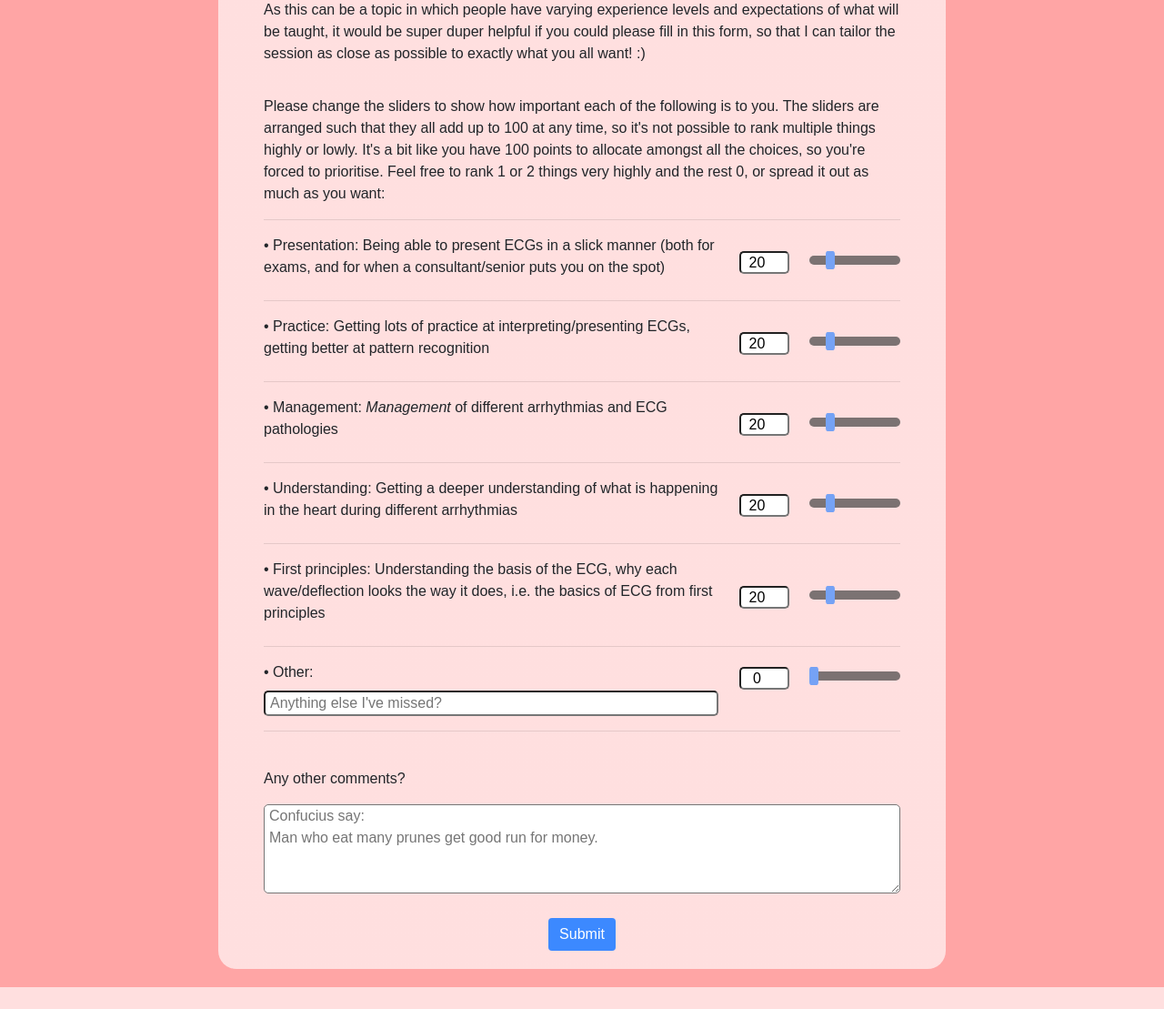
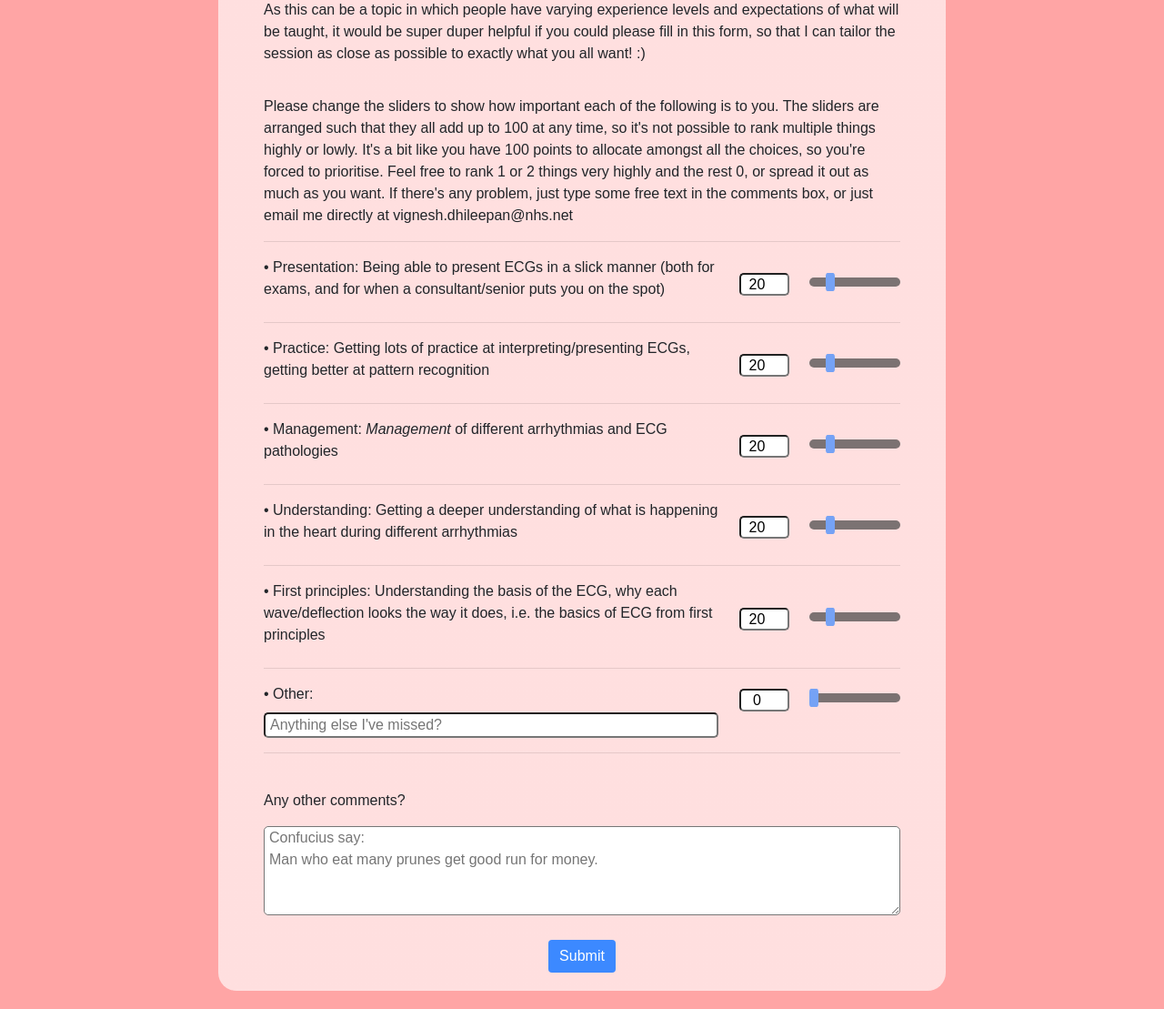
Before and after one commit to Vigoxin/ecg-teaching-questionnaire, a Flask app: page / in a window 1280 px wide. Shown: the part 239-1348 px from the top of the page at 91% size. Before the commit the page ends 1324 px from the top, so only its background shows below. Run offline with Flask 2, Linux system fonts and the light colour scheme; some libraries are stand-ins or nearby versions.

Commit message:
changed text in index.html

```diff
--- a/templates/index.html
+++ b/templates/index.html
@@ -11,7 +11,7 @@
 
 			<form action='response'>
 
-				<p>Please change the sliders to show how important each of the following is to you. The sliders are arranged such that they all add up to 100 at any time, so it's not possible to rank multiple things highly or lowly. It's a bit like you have 100 points to allocate amongst all the choices, so you're forced to prioritise. Feel free to rank 1 or 2 things very highly and the rest 0, or spread it out as much as you want:</p>
+				<p>Please change the sliders to show how important each of the following is to you. The sliders are arranged such that they all add up to 100 at any time, so it's not possible to rank multiple things highly or lowly. It's a bit like you have 100 points to allocate amongst all the choices, so you're forced to prioritise. Feel free to rank 1 or 2 things very highly and the rest 0, or spread it out as much as you want. If there's any problem, just type some free text in the comments box, or just email me directly at vignesh.dhileepan@nhs.net</p>
 
 				{%for i in range(1, lenq+1)%}
 					<hr>
--- a/templates/thankyou.html
+++ b/templates/thankyou.html
@@ -3,6 +3,8 @@
 {% block content %}
 
 <p>Thanks, see you on Wednesday!</p>
+
+<p>Your answers:</p>
 <ul>
 	{% for key, value in args.items() %}
 		<li>{{key}} : {{value}} </li>
```
